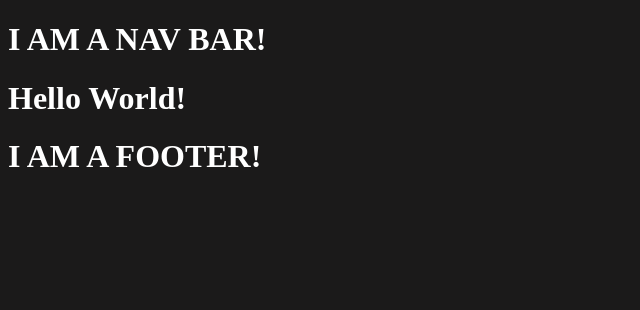
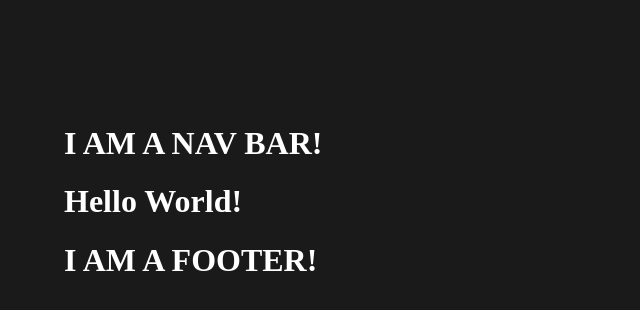
Before and after one commit to nbuendia/nbuendia.github.io, a React app: page / in a window 1280 px wide. Shown: the top 310 px of the page, without its empty margins (0-640 px from the left). Built offline with nearby package versions, Linux system fonts and the light colour scheme.

Commit message:
added mui theme and changed app format

```diff
--- a/client/App.js
+++ b/client/App.js
@@ -1,17 +1,42 @@
 import React from "react";
+import { Container } from "@mui/material";
+import { createTheme, ThemeProvider } from "@mui/material/styles";
 
 //PAGE CONTENTS
 import Routes from "./Routes";
 import Nav from "./components/Nav";
 import Footer from "./components/Footer";
 
+const theme = createTheme({
+  palette: {
+    primary: {
+      main: "#00FFFF", //CYAN
+    },
+    secondary: {
+      main: "#FF00FF", //MAGENTA
+    },
+    info: {
+      main: "#121111", //BLACKish
+    },
+    text: {
+      primary: "#dbdbdb", //OFFWHITE
+    },
+  },
+  typography: {
+    fontFamily: "Architects Daughter",
+    fontWeightRegular: "400",
+  },
+});
+
 function App() {
   return (
-    <div>
-      <Nav />
-      <Routes />
-      <Footer />
-    </div>
+    <ThemeProvider theme={theme}>
+      <Container sx={{ marginTop: "125px", marginBottom: "125px" }}>
+        <Nav />
+        <Routes />
+        <Footer />
+      </Container>
+    </ThemeProvider>
   );
 }
 
```
